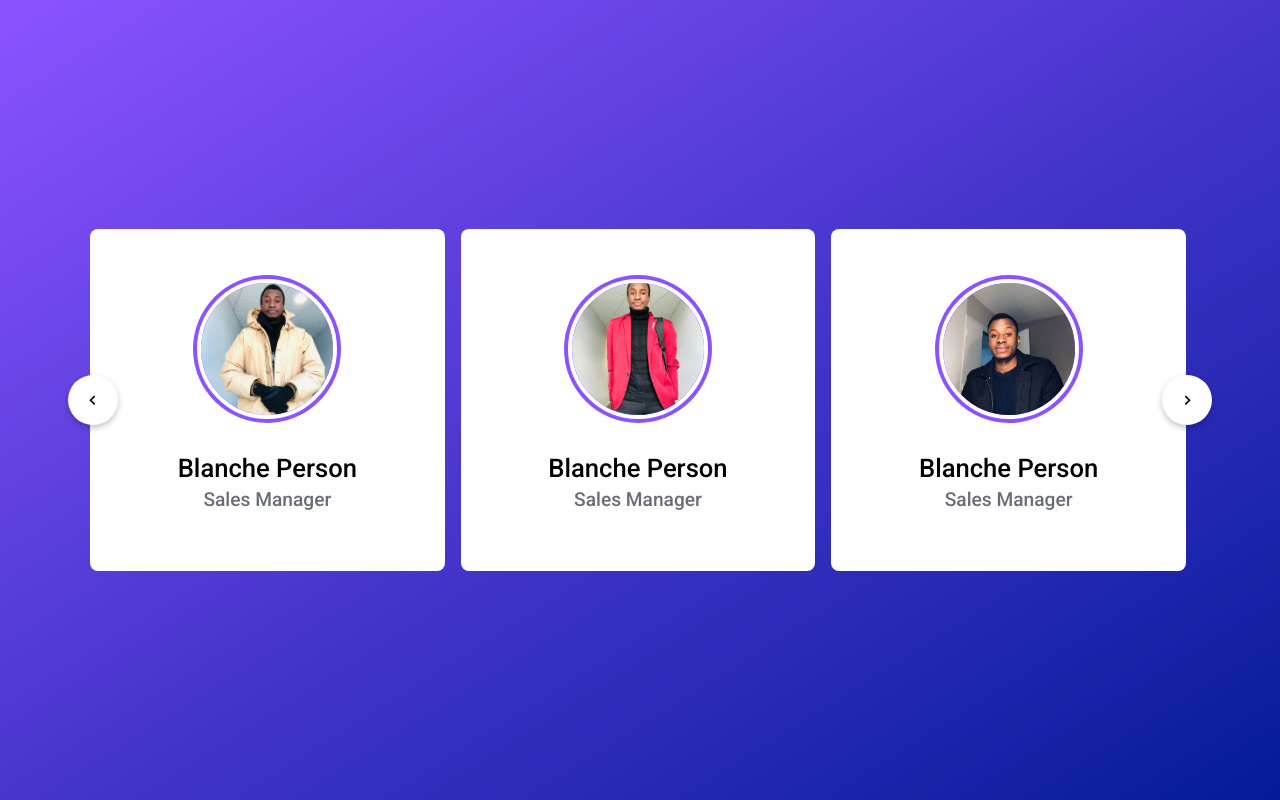
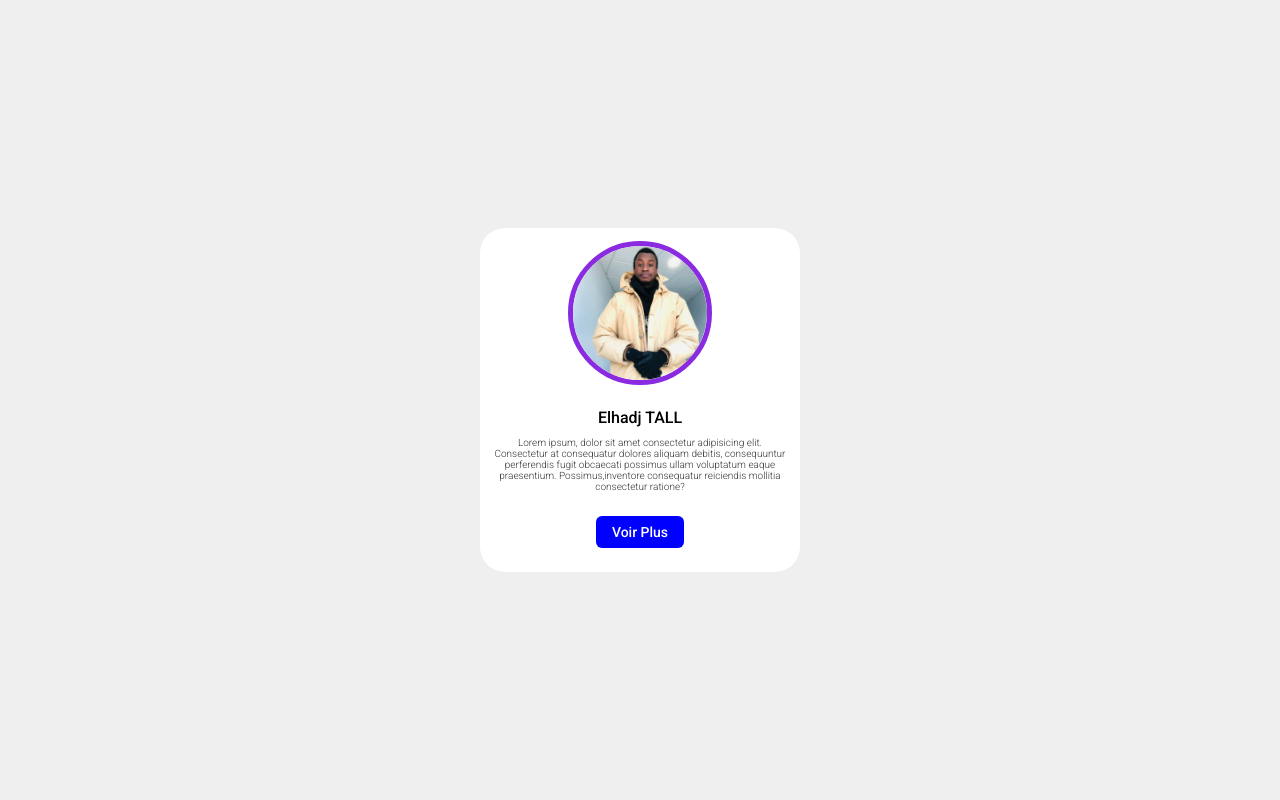
Before and after one commit to elhadjtall/IMAGE-SLIDER-EN-JS, a plain HTML site: page index.html in a window 1280 px wide. Drawn offline with nearby package versions, Linux system fonts and the light colour scheme.

Commit message:
image slider

```diff
--- a/index.html
+++ b/index.html
@@ -8,43 +8,29 @@
     <title>Image slider</title>
 </head>
 <body>
-    <div class="wrapper">
-        <i class='bx bx-chevron-left'></i>
-        <ul class="caroursel">
-            <li class="card">
-                <div class="img"><img src="images/image1.jpeg" alt="img"></div>
-                <h2>Blanche Person</h2>
-                <span>Sales Manager</span>
-            </li>
-            <li class="card">
-                <div class="img"><img src="images/image2.jpeg" alt="img" dragging="false"></div>
-                <h2>Blanche Person</h2>
-                <span>Sales Manager</span>
-            </li>
-            <li class="card">
-                <div class="img"><img src="images/image3.jpeg" alt="img" dragging="false"></div>
-                <h2>Blanche Person</h2>
-                <span>Sales Manager</span>
-            </li>
-            <li class="card">
-                <div class="img"><img src="images/image4.jpeg" alt="img" dragging="false"></div>
-                <h2>Blanche Person</h2>
-                <span>Sales Manager</span>
-            </li>
-            <li class="card">
-                <div class="img"><img src="images/image5.jpeg" alt="img" dragging="false"></div>
-                <h2>Blanche Person</h2>
-                <span>Sales Manager</span>
-            </li>
-            <li class="card">
-                <div class="img"><img src="images/image6.jpeg" alt="img" dragging="false"></div>
-                <h2>Blanche Person</h2>
-                <span>Sales Manager</span>
-            </li>
-        </ul>
-        <i class='bx bx-chevron-right'></i>
+    <div class="slide-container">
+        <div class="slide-content">
+            <div class="card-wrapper">
+                <div class="card">
+                    <div class="image-content">
+                        <span class="overlay"></span>
+
+                        <div class="card-image">
+                            <img src="images/image1.jpeg" alt="" class="card-img">
+                        </div>
+                    </div>
+                    <div class="card-content">
+                        <h2 class="name">Elhadj TALL</h2>
+                        <p class="description">Lorem ipsum, dolor sit amet consectetur adipisicing elit.
+                            Consectetur at consequatur dolores aliquam debitis, consequuntur
+                            perferendis fugit obcaecati possimus ullam voluptatum eaque praesentium.
+                             Possimus,inventore consequatur reiciendis mollitia consectetur ratione?</p>
+                             <button class="button">Voir Plus</button>
+                    </div>
+                </div>
+            </div>
+        </div>
     </div>
-
     <script src="script.js"></script>
 </body>
 </html>
--- a/style.css
+++ b/style.css
@@ -7,100 +7,60 @@
     font-family: 'Roboto', sans-serif;
 }
 body {
+    align-items: center;
     display: flex;
+    justify-content: center;
+    background-color: #efefef;
+    min-height: 100vh;
+}
+.slide-content {
+    margin: 0 40px;
+}
+.card {
+    width: 320px;
+    border-radius: 25px;
+    background-color: #fff;
+}
+.image-content,
+.card-content {
+    display: flex;
+    flex-direction: column;
     align-items: center;
-    justify-content: center;
-    min-height: 100vh;
-    background: linear-gradient(to left top, #031a9a, #8B53FF);
+    padding: 10px 14px;
 }
-.wrapper {
-    max-width: 1100px;
+.card-image {
+    position: relative;
+    height: 150px;
+    width: 150px;
+    border-radius: 50%;
+    background: #fff;
+    padding: 3px;
+}
+.card-image .card-img {
+    height: 100%;
     width: 100%;
-    position: relative;
-}
-.wrapper i {
-    height: 50px;
-    width: 50px;
-    background: #fff;
-    text-align: center;
-    line-height: 50px;
-    border-radius: 50%;
-    cursor: pointer;
-    position: absolute;
-    top: 50%;
-    font-size: 1.25rem;
-    transform: translateY(-50%);
-    box-shadow: 0 3px 6px rgb(0, 0, 0, 0.23);
-
-}
-.wrapper i:first-child {
-    left: -22px;
-}
-.wrapper i:last-child {
-    right: -22px;
-}
-.wrapper .caroursel {
-    display: grid;
-    grid-auto-flow: column;
-    grid-auto-columns: calc((100% / 3) - 12px);
-    gap: 16px;
-    overflow: hidden;
-}
-.caroursel :where(.card, .img){
-    display: flex;
-    align-items: center;
-    justify-content: center;
-}
-.caroursel.drgging .car {
-    cursor: grab;
-    user-select: none;
-}
-.caroursel .card {
-    height: 342px;
-    list-style: none;
-    background: #fff;
-    border-radius: 8px;
-    display: flex;
-    cursor: pointer;
-    padding-bottom: 15px;
-    align-items: center;
-    justify-content: center;
-    flex-direction: column;
-}
-.card .img {
-    background: #8B53FF;
-    width: 148px;
-    height: 148px;
-    border-radius: 50%;
-}
-.card .img img {
-    width: 140px;
-    height: 140px;
     object-fit: cover;
     border-radius: 50%;
-    border: 4px solid #fff;
+    border: 5px solid blueviolet;
 }
-.card h2 {
+.name {
+    font-size: 16px;
     font-weight: 500;
-    font-size: 1.6rem;
-    margin: 30px 0 5px;
+    padding-bottom: 10px;
 }
-.card span {
-    color: #6a6d78;
-    font-size: 1.2rem;
+.description {
+    font-size: 10px;
+    font-weight: 300;
+    opacity: 80%;
+    text-align: center;
+    padding-bottom: 10px;
 }
-
-
-/* rendre responsive notre modele */
-
-@media screen and (max-width: 900px){
-    .wrapper .caroursel {
-        grid-auto-columns: calc((100% / 2) - 9px);
-    }
+.button {
+    background: blue;
+    border: none;
+    border-radius: 6px;
+    font-size: 14px;
+    color: #fff;
+    padding: 8px 16px;
+    margin: 14px;
 }
-
-@media screen  and (max-width: 600px){
-    .wrapper .caroursel {
-        grid-auto-columns: 100%;
-    }
-}
```
